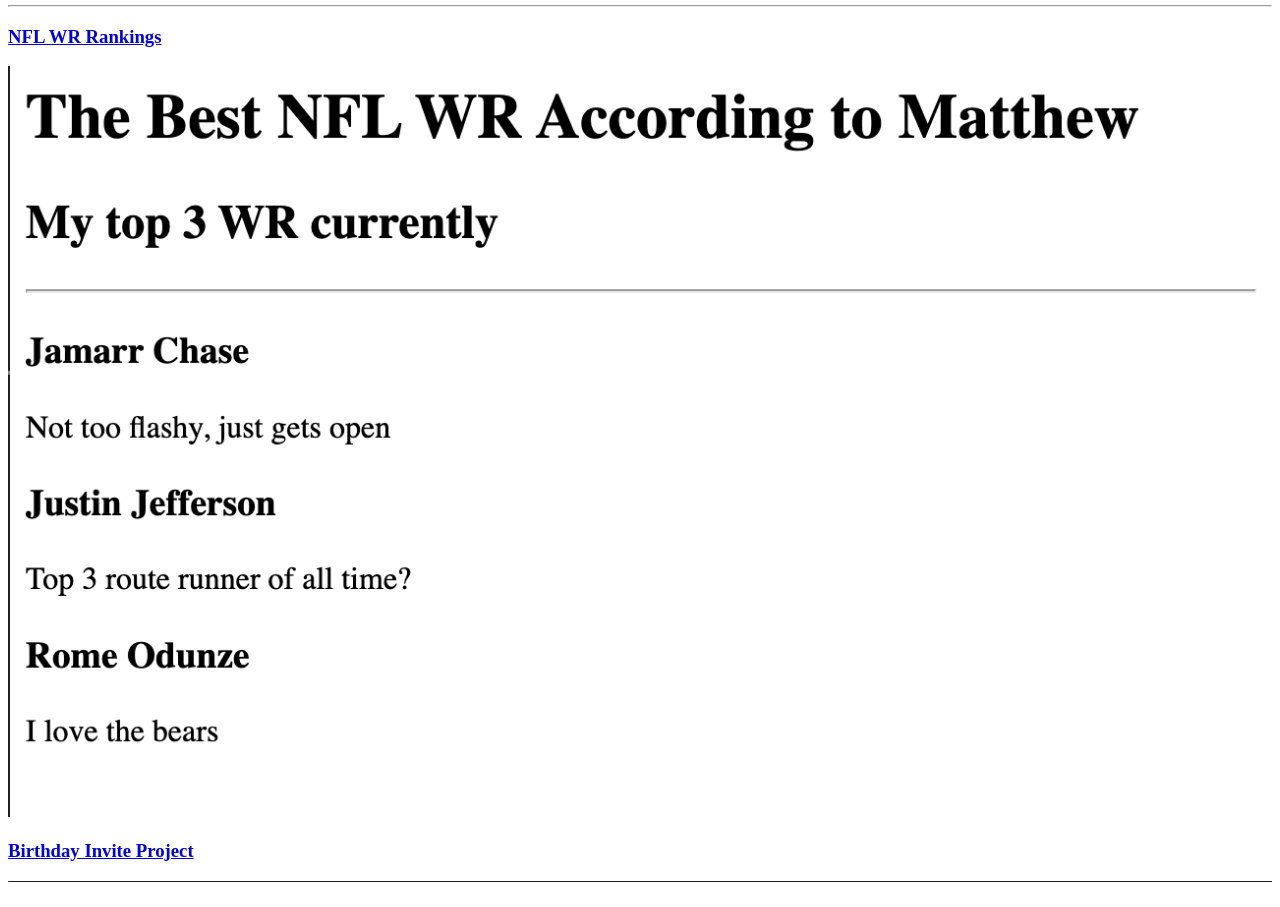
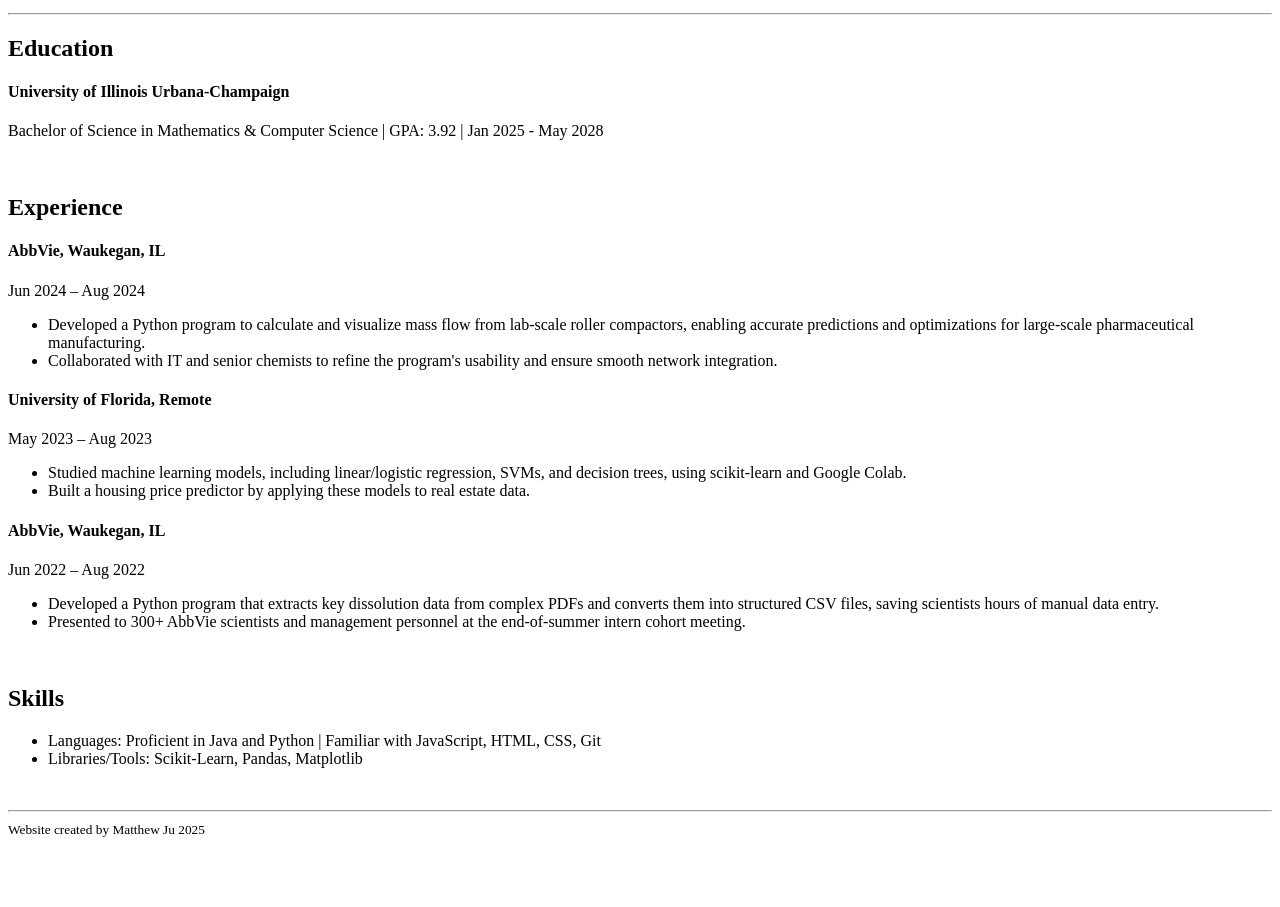
Before and after one commit to matthewju06/html-portfolio, a plain HTML site: page index.html in a window 1280 px wide. Shown: the part 122-1029 px from the top of the page. After the commit the page ends 968 px from the top, so only its background shows below. Drawn offline with Linux system fonts and the light colour scheme.

Commit message:
Add files via upload

```diff
--- a/index.html
+++ b/index.html
@@ -1,41 +1,60 @@
-<!-- TODO 1: Create the HTML Boilerplate -->
 <!DOCTYPE html>
 <html lang="en">
 <head>
     <meta charset="UTF-8">
     <meta name="viewport" content="width=device-width, initial-scale=1.0">
-    <title>Document</title>
+    <title>My Resume</title>
 </head>
 <body>
-    <h1>Matthew Ju's Portfolio</h1>
-    <h2>Im a student at UIUC</h2>
-
+    <h1>Matthew Ju <img src = "HeadShot copy.png" alt = "Pic of Matthew Ju" height = "50"></h1>
+    <p>mmju2@illlinois.edu | 224-436-5134</p>
     <hr>
 
-    <a href = "public/wr-ranking.html"><h3>NFL WR Rankings</h3></a>
-    <img src = "assets/images/WRPIC.png" alt = "Wide Reciever Ranking Project Picture" height="100%" width="100%">
+    <h2>Education</h2>
+    <h4>University of Illinois Urbana-Champaign</h4>
+    <p>Bachelor of Science in Mathematics & Computer Science | GPA: 3.92 | Jan 2025 - May 2028</p>
 
-    <br>
 
-    <a href = "public/birthday-invite.html"><h3>Birthday Invite Project</h3></a>
-    <img src = "assets/images/BDPIC.png" alt = "Birthday Invite Project Picture" height="100%" width="100%">
+   <br>
 
-    <hr>
+   <h2>Experience</h2>
+   <h4>AbbVie, Waukegan, IL</h4>
+   <p>Jun 2024 – Aug 2024</p>
+   <ul>
+    <li>Developed a Python program to calculate and visualize mass flow from lab-scale roller compactors, enabling accurate predictions and optimizations for large-scale pharmaceutical manufacturing.</li>
+    <li>Collaborated with IT and senior chemists to refine the program's usability and ensure smooth network integration.</li>
+   </ul>
 
-    <a href = "public/about.html">About Me</a>
-    <a href = "public/contact.html">Contact Me</a>
+   <h4>University of Florida, Remote</h4>
+   <p>May 2023 – Aug 2023</p>
+   <ul>
+    <li>Studied machine learning models, including linear/logistic regression, SVMs, and decision trees, using scikit-learn and Google Colab.</li>
+    <li>Built a housing price predictor by applying these models to real estate data.</li>
+   </ul>
+
+   <h4>AbbVie, Waukegan, IL</h4>
+   <p>Jun 2022 – Aug 2022</p>
+   <ul>
+    <li>Developed a Python program that extracts key dissolution data from complex PDFs and converts them into structured CSV files, saving scientists hours of manual data entry.</li>
+    <li>Presented to 300+ AbbVie scientists and management personnel at the end-of-summer intern cohort meeting.</li>
+   </ul>
+
+   <br>
+
+   <h2>Skills</h2>
+   <ul>
+    <li>Languages: Proficient in Java and Python | Familiar with JavaScript, HTML, CSS, Git</li>
+    <li>Libraries/Tools: Scikit-Learn, Pandas, Matplotlib</li>
+   </ul>
+
+   <br>
+   <hr>
+
+   <footer>
+    <small>
+        Website created by Matthew Ju 2025
+      </small>
+   </footer>
+
 </body>
 </html>
-<!-- TODO 2: Add Your previous projects' HTML into the public folder -->
-
-<!-- TODO 3: Take screenshots of your project previews and add the images to the images folder -->
-
-<!-- TODO 4: Add titles/subtitles etc. -->
-
-<!-- TODO 5: Add a link to the project pages -->
-
-<!-- TODO 6: Add images to show the project previews
-HINT for TODO 6: You can use the height attribute set to 200 to make the image smaller:
-https://developer.mozilla.org/en-US/docs/Web/HTML/Element/img#attr-height -->
-
-<!-- TODO 7: Add the Contact Me and About Me page links -->
```
Also changed, not shown: HeadShot copy.png (added).
